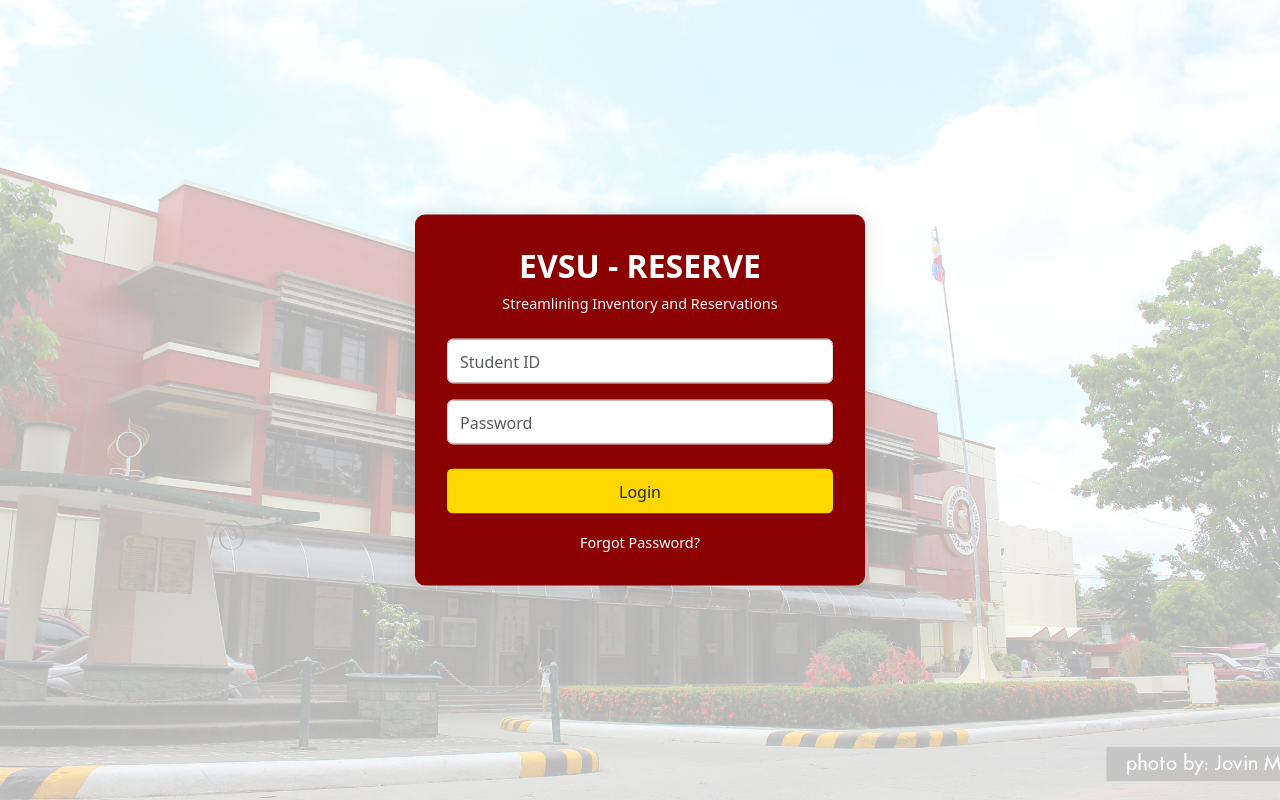
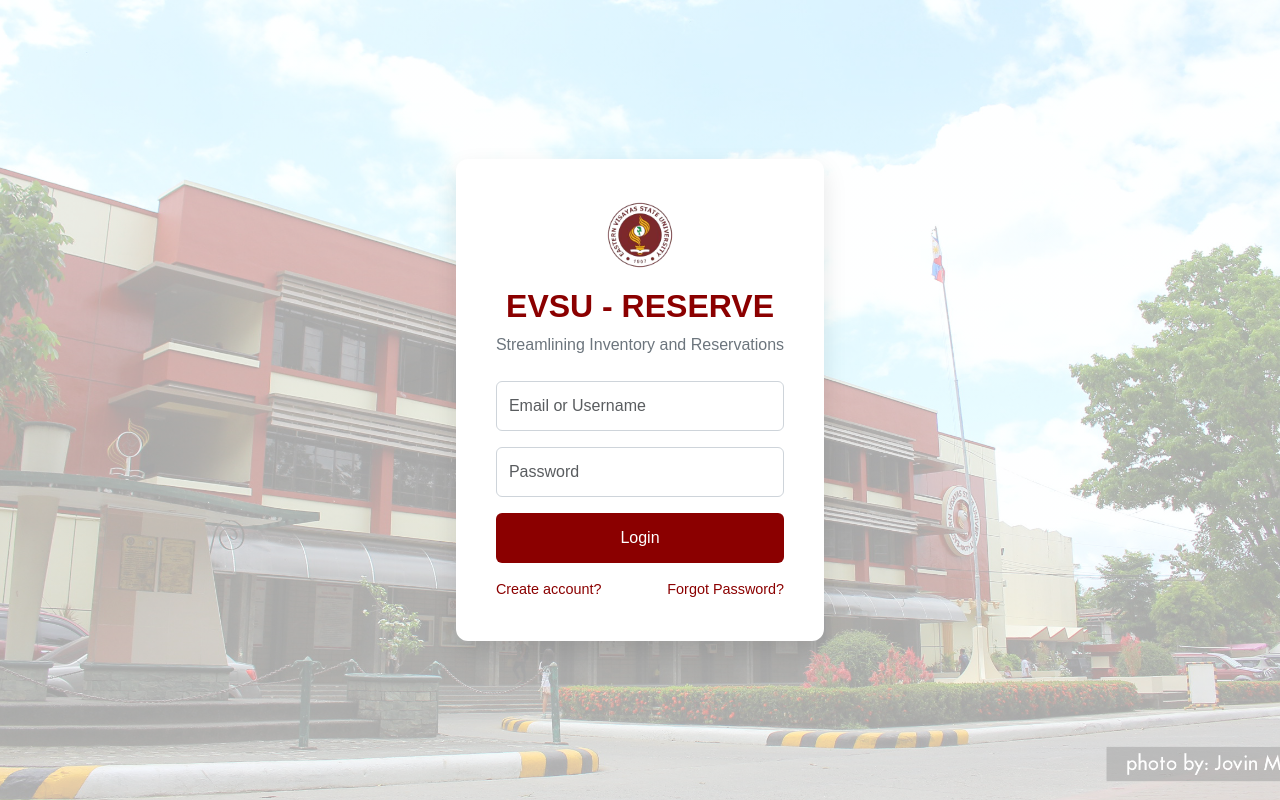
Before and after one commit to Jonard-18/webbased-php, a PHP site: page /auth/Login.php in a window 1280 px wide. Run offline with PHP 8.4, Linux system fonts and the light colour scheme.

Commit message:
Changes to be committed: 	new file:   assets/images/logo.png 	modified:   auth/Login.php 	modified:   auth/login_process.php 	modified:   student/dashboard.php

```diff
--- a/auth/Login.php
+++ b/auth/Login.php
@@ -1,99 +1,95 @@
 <!DOCTYPE html>
 <html lang="en">
+
 <head>
     <meta charset="UTF-8">
     <meta name="viewport" content="width=device-width, initial-scale=1.0">
-    <title>EVSURESERVE</title>
-    <!-- Bootstrap 5 CSS -->
+    <title>EVSU RESERVE - Login</title>
     <link href="https://cdn.jsdelivr.net/npm/bootstrap@5.3.0/dist/css/bootstrap.min.css" rel="stylesheet">
     <style>
-        html, body {
+        :root {
+            --evsu-red: #8B0000;
+            --evsu-gold: #FFD700;
+        }
+
+        html,
+        body {
             height: 100%;
             margin: 0;
         }
 
         body {
-            background-color: #f8f9fa;
-            min-height: 100vh;
+            background-color: #f4f4f4;
             display: flex;
             align-items: center;
             justify-content: center;
-        }
-
-        .main-container {
             min-height: 100vh;
-            display: flex;
-            align-items: center;
-            justify-content: center;
-            width: 100%;
-            background-image: linear-gradient(
-                rgba(255, 255, 255, 0.70),
-                rgba(255, 255, 255, 0.70)
-            ), url(../assets/images/evsu_bg.jpg);
+            font-family: 'Arial', sans-serif;
+            background-image:
+                linear-gradient(to bottom, rgba(255, 255, 255, 0.65) 0%, rgba(255, 255, 255, 0.65)),
+                url("../assets/images/evsu_bg.jpg");
             background-position: center;
             background-size: cover;
         }
 
         .login-container {
-            background-color: #8B0000;
-            border-radius: 10px;
-            box-shadow: 0 0 20px rgba(0,0,0,0.1);
+            background-color: white;
+            border-radius: 12px;
+            box-shadow: 0 10px 25px rgba(0, 0, 0, 0.1);
             width: 100%;
-            max-width: 450px;
-            padding: 2rem;
-            position: absolute;
-            top: 50%;
-            left: 50%;
-            transform: translate(-50%, -50%);
+            max-width: 550px;
+            padding: 2.5rem;
+            text-align: center;
+        }
+
+        .logo-container {
+            margin-bottom: 1rem;
+            display: flex;
+            justify-content: center;
+            align-items: center;
+        }
+
+        .logo {
+            max-width: 150px;
+            height: auto;
         }
 
         .login-title {
-            color: white;
-            text-align: center;
+            color: var(--evsu-red);
+            font-weight: bold;
             margin-bottom: 0.5rem;
-            font-weight: bold;
         }
 
         .login-subtitle {
-            color: #f8f9fa;
-            text-align: center;
-            font-size: 0.9rem;
+            color: #6c757d;
             margin-bottom: 1.5rem;
         }
 
         .form-control {
-            margin-bottom: 1rem;
-            height: 45px;
-            border-radius: 5px;
+            border-color: #ced4da;
+            height: 50px;
+            border-radius: 6px;
         }
 
         .form-control:focus {
+            border-color: var(--evsu-gold);
             box-shadow: 0 0 0 0.25rem rgba(255, 215, 0, 0.25);
-            border-color: #FFD700;
         }
 
         .btn-login {
-            background-color: #FFD700 !important;
+            background-color: var(--evsu-red);
+            color: white;
             border: none;
-            color: #000;
-            font-weight: 500;
-            width: 100%;
-            height: 45px;
-            border-radius: 5px;
-            margin-top: 0.5rem;
+            height: 50px;
+            transition: background-color 0.3s ease;
         }
 
         .btn-login:hover {
-            background-color: #FFC800;
-        }
-
-        .forgot-password {
-            text-align: center;
-            margin-top: 1rem;
+            background-color: #6B0000;
         }
 
         .forgot-password a {
-            color: white;
+            color: var(--evsu-red);
             text-decoration: none;
             font-size: 0.9rem;
         }
@@ -103,85 +99,66 @@
         }
 
         .alert {
-            margin-bottom: 1rem;
-            text-align: center;
+            margin-top: 15px;
         }
     </style>
 </head>
+
 <body>
-    <?php
-    include('../includes/header.php');
-    session_start();
-    ?>
+    <div class="d-flex justify-content-center align-items-center min-vh-100">
+        <div class="login-container">
+            <div class="logo-container">
+                <img src="../assets/images/logo.png" alt="EVSU Logo" class="logo w-25">
+            </div>
 
-    <div class="main-container">
-        <div class="login-container">
             <h2 class="login-title">EVSU - RESERVE</h2>
             <p class="login-subtitle">Streamlining Inventory and Reservations</p>
 
             <?php
-            // Display error messages
             if (isset($_GET['error'])) {
                 switch ($_GET['error']) {
                     case 'invalid_credentials':
-                        echo '<div class="alert alert-danger" role="alert">Invalid username or password.</div>';
+                        echo '<div id="error-alert" class="alert alert-danger">Invalid username or password.</div>';
                         break;
                     case 'invalid_role':
-                        echo '<div class="alert alert-danger" role="alert">Invalid user role.</div>';
+                        echo '<div id="error-alert" class="alert alert-danger">Invalid user role.</div>';
                         break;
                 }
             }
             ?>
 
-            <form action="login_process.php" method="post" class="needs-validation" novalidate>
+            <form action="login_process.php" method="post">
                 <div class="mb-3">
-                    <input type="text" class="form-control" id="username" name="username"
-                           placeholder="Student ID" required>
-                    <div class="invalid-feedback">
-                        Please enter your Student ID.
-                    </div>
+                    <input type="text" class="form-control" name="username" placeholder="Email or Username" required>
+                </div>
+                <div class="mb-3">
+                    <input type="password" class="form-control" name="password" placeholder="Password" required>
+                </div>
+                <button type="submit" class="btn btn-login w-100">Login</button>
+
+                <div class="forgot-password mt-3 d-flex justify-content-between">
+                    <a href="#">Create account?</a>
+                    <a href="#">Forgot Password?</a>
                 </div>
 
-                <div class="mb-3">
-                    <input type="password" class="form-control" id="password" name="password"
-                           placeholder="Password" required>
-                    <div class="invalid-feedback">
-                        Please enter your password.
-                    </div>
-                </div>
-
-                <button type="submit" class="btn btn-login">Login</button>
-
-                <div class="forgot-password">
-                    <a href="#">Forgot Password?</a>
-                </div>
             </form>
         </div>
     </div>
 
-    <!-- Bootstrap 5 JS Bundle with Popper -->
     <script src="https://cdn.jsdelivr.net/npm/bootstrap@5.3.0/dist/js/bootstrap.bundle.min.js"></script>
-
-    <!-- Form validation script -->
     <script>
-        (function () {
-            'use strict'
-
-            // Fetch all forms that need validation
-            var forms = document.querySelectorAll('.needs-validation')
-
-            // Loop over them and prevent submission
-            Array.prototype.slice.call(forms)
-                .forEach(function (form) {
-                    form.addEventListener('submit', function (event) {
-                        if (!form.checkValidity()) {
-                            event.preventDefault()
-                            event.stopPropagation()
-                        }
-                        form.classList.add('was-validated')
-                    }, false)
-                })
-        })()
+        document.addEventListener('DOMContentLoaded', function () {
+            const errorAlert = document.getElementById('error-alert');
+            if (errorAlert) {
+                setTimeout(() => {
+                    errorAlert.classList.add('fade');
+                    setTimeout(() => {
+                        errorAlert.remove();
+                    }, 700);
+                }, 2000);
+            }
+        });
     </script>
 </body>
+
 </html>
```
Also changed, not shown: auth/login_process.php (+7 -15 lines), student/dashboard.php (+85 -32 lines), assets/images/logo.png (added).
